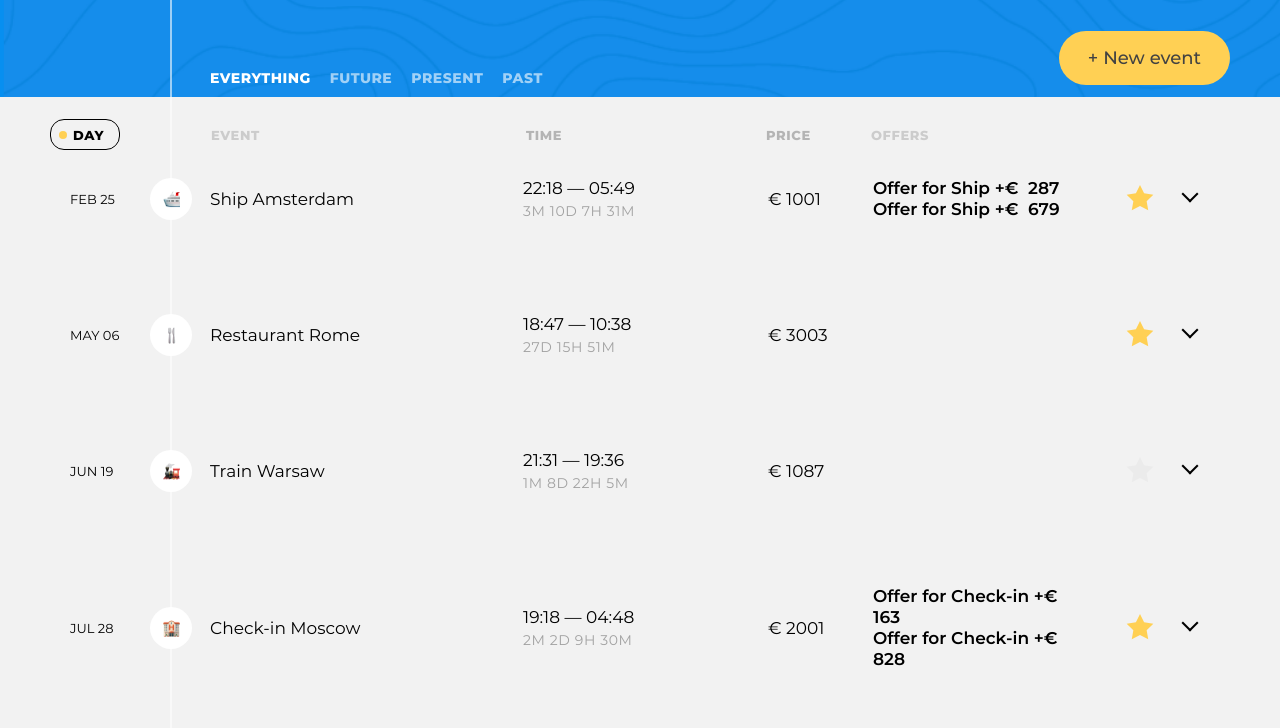
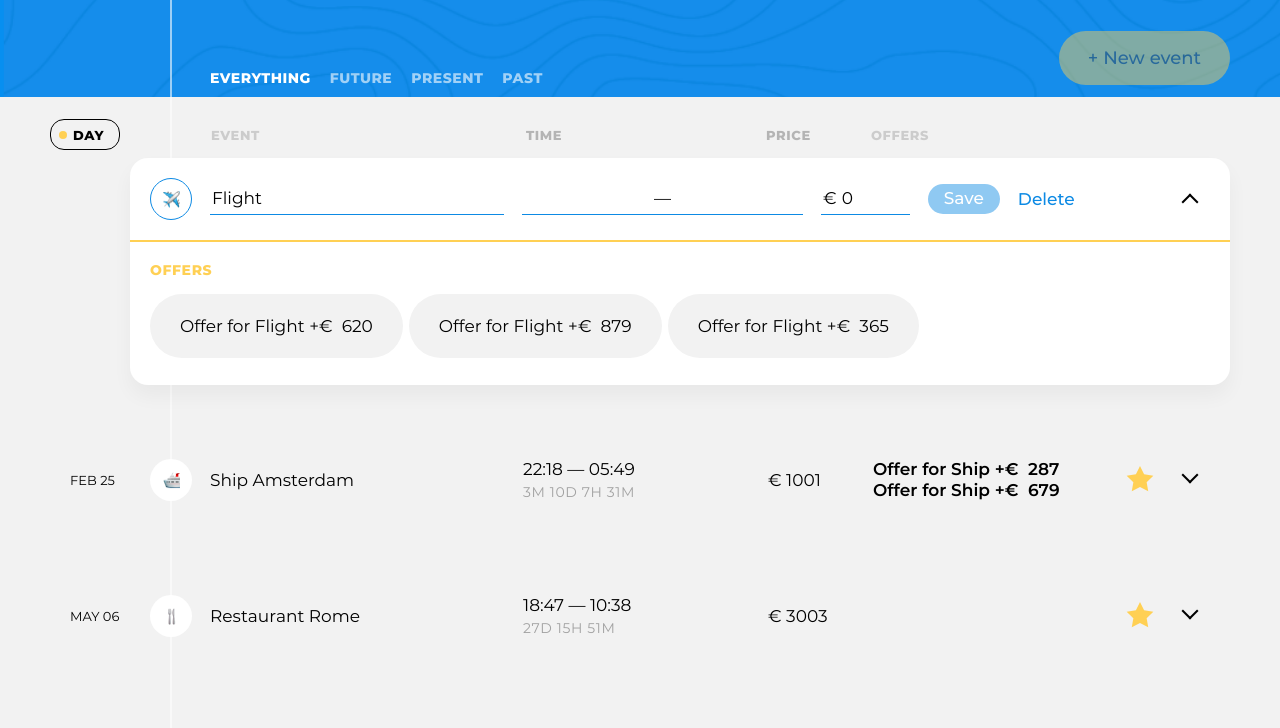
Before and after one commit to urchifox/2317955-big-trip-21, a website built with webpack: page public/index.html in a window 1280 px wide. Both pictures are taken after a click on the button "New event". Shown: the part 68-796 px from the top of the page. Built offline with nearby package versions, Linux system fonts and the light colour scheme.

Commit message:
realize adding new point

```diff
--- a/package.json
+++ b/package.json
@@ -35,6 +35,7 @@
   "dependencies": {
     "dayjs": "1.11.7",
     "flatpickr": "4.6.13",
-    "he": "1.2.0"
+    "he": "1.2.0",
+    "nanoid": "^4.0.2"
   }
 }
--- a/public/index.html
+++ b/public/index.html
@@ -22,7 +22,6 @@
             </div>
           </div>
 
-          <button class="trip-main__event-add-btn  btn  btn--big  btn--yellow" type="button">New event</button>
         </div>
       </div>
     </header>
--- a/src/const.js
+++ b/src/const.js
@@ -85,4 +85,15 @@ export const UpdateType = {
   MAJOR: 'MAJOR',
 };
 
+export const BLANK_POINT = {
+  id: 'template',
+  basePrice: 0,
+  dateFrom: '',
+  dateTo: '',
+  destination: '',
+  isFavorite: false,
+  offers: [],
+  type: 'Flight'
+};
+
 export const DEFAULT_SORTING = SORTING_OPTIONS[0];
--- a/src/main.js
+++ b/src/main.js
@@ -6,10 +6,14 @@ import OffersModel from './models/offers-model.js';
 import DestinationsModel from './models/destinations-model.js';
 import FiltrationModel from './models/filtration-model.js';
 import FiltrationPresenter from './presenters/filtration-presenter.js';
+import NewPointButtonView from './views/new-point-button-view.js';
 
-const tripSummaryContainer = document.querySelector('.trip-controls');
-const filtrationContainer = document.querySelector('.trip-controls__filters');
+const headerContainer = document.querySelector('.trip-main');
+const tripSummaryContainer = headerContainer.querySelector('.trip-controls');
+const filtrationContainer = headerContainer.querySelector('.trip-controls__filters');
 const boardContainer = document.querySelector('.trip-events');
+
+
 const pointsModel = new PointsModel();
 const offersModel = new OffersModel();
 const destinationsModel = new DestinationsModel();
@@ -20,7 +24,8 @@ const boardPresenter = new BoardPresenter({
   pointsModel,
   offersModel,
   destinationsModel,
-  filtrationModel
+  filtrationModel,
+  onNewPointDestroy: handleNewPointFormClose,
 });
 
 const filterPresenter = new FiltrationPresenter({
@@ -29,6 +34,18 @@ const filterPresenter = new FiltrationPresenter({
   pointsModel
 });
 
+const newPointButton = new NewPointButtonView({onClick: handleNewTaskButtonClick});
+
+function handleNewPointFormClose() {
+  newPointButton.element.disabled = false;
+}
+
+function handleNewTaskButtonClick() {
+  boardPresenter.createPoint();
+  newPointButton.element.disabled = true;
+}
+
+render(newPointButton, headerContainer);
 render(new TripSummaryView(), tripSummaryContainer, RenderPosition.BEFOREBEGIN);
 
 filterPresenter.init();
--- a/src/models/filtration-model.js
+++ b/src/models/filtration-model.js
@@ -2,11 +2,9 @@ import Observable from '../framework/observable.js';
 import {DEFAULT_FILTRATION, FILTRATION_OPTIONS} from '../const.js';
 
 export default class FiltrationModel extends Observable {
-  // #filtration = FILTRATION_OPTIONS;
   #currentFilterOption = DEFAULT_FILTRATION;
 
   get currentFilter() {
-    // return this.#filtration.find((filterOption) => filterOption.name === this.#currentFilterName);
     return this.#currentFilterOption;
   }
 
--- a/src/presenters/board-presenter.js
+++ b/src/presenters/board-presenter.js
@@ -3,7 +3,8 @@ import ListView from '../views/list-view.js';
 import NoPointsView from '../views/no-points-view.js';
 import SortingView from '../views/sorting-view.js';
 import PointPresenter from './point-presenter.js';
-import { DEFAULT_SORTING, FILTRATION_OPTIONS, SORTING_OPTIONS, UpdateType, UserAction } from '../const.js';
+import { DEFAULT_FILTRATION, DEFAULT_SORTING, SORTING_OPTIONS, UpdateType, UserAction } from '../const.js';
+import NewPointPresenter from './new-point-presenter.js';
 
 export default class BoardPresenter {
   #boardContainer = null;
@@ -18,10 +19,11 @@ export default class BoardPresenter {
   #sortingComponent = null;
 
   #pointsPresenters = new Map();
+  #newPointPresenter = null;
   #pointEditingId = null;
   #currentSortOption = DEFAULT_SORTING;
 
-  constructor({boardContainer, pointsModel, offersModel, destinationsModel, filtrationModel}) {
+  constructor({boardContainer, pointsModel, offersModel, destinationsModel, filtrationModel, onNewPointDestroy}) {
     this.#boardContainer = boardContainer;
     this.#pointsModel = pointsModel;
     this.#offersModel = offersModel;
@@ -30,14 +32,19 @@ export default class BoardPresenter {
 
     this.#pointsModel.addObserver(this.#handleModelEvent);
     this.#filtrationModel.addObserver(this.#handleModelEvent);
+
+    this.#newPointPresenter = new NewPointPresenter({
+      pointListContainer: this.#listComponent.element,
+      offersByType: this.#offersModel.offers,
+      allDestinations: this.#destinationsModel.destinations,
+      onDataChange: this.#handleViewAction,
+      onDestroy: onNewPointDestroy,
+    });
   }
 
   get points() {
     const points = [...this.#pointsModel.points];
-    console.log('points :>> ', points);
     const filterType = this.#filtrationModel.currentFilter;
-    console.log('filterType :>> ', filterType);
-    console.log('filterType.method :>> ', filterType.method);
     const filteredPoints = filterType.method(points);
 
     return filteredPoints.sort(this.#currentSortOption.method);
@@ -45,6 +52,12 @@ export default class BoardPresenter {
 
   init() {
     this.#renderBoard();
+  }
+
+  createPoint() {
+    this.#handleSortTypeChange();
+    this.#filtrationModel. setFilter(UpdateType.MAJOR, DEFAULT_FILTRATION.name);
+    this.#newPointPresenter.init();
   }
 
   #renderBoard() {
@@ -116,6 +129,7 @@ export default class BoardPresenter {
   };
 
   #handleModeChange = (id) => {
+    this.#newPointPresenter.destroy();
     if (this.#pointEditingId !== null && this.#pointEditingId !== id) {
       this.#pointsPresenters.get(this.#pointEditingId)?.resetView();
     }
@@ -123,7 +137,7 @@ export default class BoardPresenter {
     this.#pointEditingId = id;
   };
 
-  #handleSortTypeChange = (sortName) => {
+  #handleSortTypeChange = (sortName = DEFAULT_SORTING.name) => {
     const sortingOption = SORTING_OPTIONS.find((option) => option.name === sortName);
 
     if (this.#currentSortOption === sortingOption) {
@@ -135,6 +149,7 @@ export default class BoardPresenter {
   };
 
   #clearBoard({resetSortType = false} = {}) {
+    this.#newPointPresenter.destroy();
     this.#pointsPresenters.forEach((presenter) => presenter.destroy());
     this.#pointsPresenters.clear();
 
--- /dev/null
+++ b/src/presenters/new-point-presenter.js
@@ -0,0 +1,73 @@
+import { UpdateType, UserAction } from '../const';
+import { RenderPosition, remove, render } from '../framework/render';
+import { isEscapeKeydown } from '../utils/random-elements';
+import EditingView from '../views/editing-view';
+import { nanoid } from 'nanoid';
+
+export default class NewPointPresenter {
+  #pointListContainer = null;
+  #handleDataChange = null;
+  #handleDestroy = null;
+  #offersByType = null;
+  #allDestinations = null;
+
+  #pointEditComponent = null;
+
+  constructor({pointListContainer, onDataChange, onDestroy, offersByType, allDestinations}) {
+    this.#pointListContainer = pointListContainer;
+    this.#offersByType = offersByType;
+    this.#allDestinations = allDestinations;
+    this.#handleDataChange = onDataChange;
+    this.#handleDestroy = onDestroy;
+  }
+
+  init() {
+    if (this.#pointEditComponent !== null) {
+      return;
+    }
+
+    this.#pointEditComponent = new EditingView({
+      offersByType: this.#offersByType,
+      allDestinations: this.#allDestinations,
+      onFormSubmit: this.#handleFormSubmit,
+      onDeleteClick: this.#handleDeleteClick,
+    });
+
+    render(this.#pointEditComponent, this.#pointListContainer, RenderPosition.AFTERBEGIN);
+
+    document.addEventListener('keydown', this.#escKeyDownHandler);
+  }
+
+  destroy() {
+    if (this.#pointEditComponent === null) {
+      return;
+    }
+
+    this.#handleDestroy();
+
+    remove(this.#pointEditComponent);
+    this.#pointEditComponent = null;
+
+    document.removeEventListener('keydown', this.#escKeyDownHandler);
+  }
+
+  #handleFormSubmit = (point) => {
+    this.#handleDataChange(
+      UserAction.ADD_POINT,
+      UpdateType.MINOR,
+      {id: nanoid(), ...point},
+    );
+    this.destroy();
+  };
+
+  #handleDeleteClick = () => {
+    this.destroy();
+  };
+
+  #escKeyDownHandler = (evt) => {
+    if (isEscapeKeydown()) {
+      evt.preventDefault();
+      this.destroy();
+    }
+  };
+}
--- a/src/views/editing-view.js
+++ b/src/views/editing-view.js
@@ -1,4 +1,4 @@
-import { POINT_TYPES } from '../const.js';
+import { BLANK_POINT, POINT_TYPES } from '../const.js';
 import AbstractStatefulView from '../framework/view/abstract-stateful-view.js';
 import flatpickr from 'flatpickr';
 
@@ -170,7 +170,7 @@ export default class EditingView extends AbstractStatefulView {
   #datepickerFrom = null;
   #handleDeleteClick = null;
 
-  constructor({point, onFormSubmit, offersByType, allDestinations, onDeleteClick}) {
+  constructor({point = BLANK_POINT, onFormSubmit, offersByType, allDestinations, onDeleteClick}) {
     super();
     this._setState(EditingView.pastePointToState(point));
     this.offers = offersByType;
--- /dev/null
+++ b/src/views/new-point-button-view.js
@@ -0,0 +1,24 @@
+import AbstractView from '../framework/view/abstract-view.js';
+
+function createTemplate() {
+  return '<button class="trip-main__event-add-btn  btn  btn--big  btn--yellow" type="button">New event</button>';
+}
+
+export default class NewPointButtonView extends AbstractView {
+  #handleClick = null;
+
+  constructor({onClick}) {
+    super();
+    this.#handleClick = onClick;
+    this.element.addEventListener('click', this.#clickHandler);
+  }
+
+  get template() {
+    return createTemplate();
+  }
+
+  #clickHandler = (evt) => {
+    evt.preventDefault();
+    this.#handleClick();
+  };
+}
```
Also changed, not shown: 1 other file.
